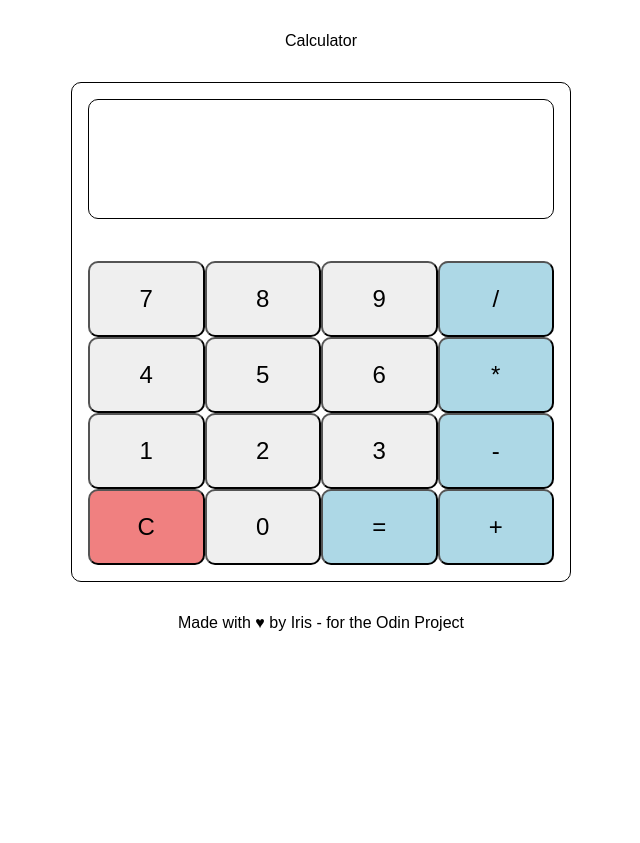
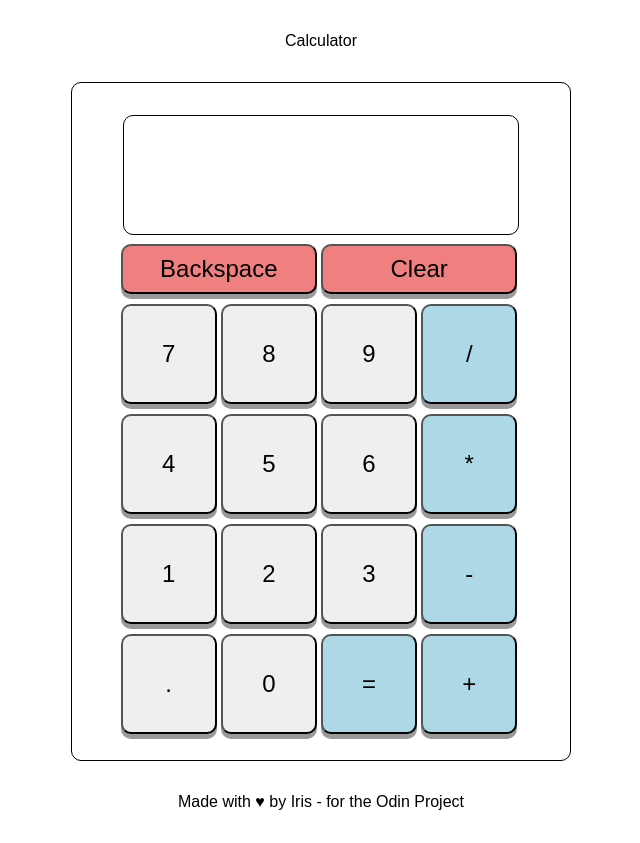
Before and after one commit to irisvw/calculator, a plain HTML site: page index.html in a window 1280 px wide. Shown: the whole page, without its empty margins (319-959 px from the left). Before the commit the page ends 800 px from the top, so only its background shows below. Drawn offline with Linux system fonts and the light colour scheme.

Commit message:
style buttons and overall layout

```diff
--- a/index.html
+++ b/index.html
@@ -13,6 +13,9 @@
         <header>Calculator</header>
         <div class="calculator">
             <div id="display"></div>
+            <div id="buttonContainer">
+                <button class="clearButton" id="buttonDelete">Backspace</button>
+                <button class="clearButton" id="clearButton">Clear</button>
                 <button class="numberButton" id="button7">7</button>
                 <button class="numberButton" id="button8">8</button>
                 <button class="numberButton" id="button9">9</button>
@@ -25,10 +28,11 @@
                 <button class="numberButton" id="button2">2</button>
                 <button class="numberButton" id="button3">3</button>
                 <button class="operateButton" id="button-">-</button>
-            <button class="clearButton" id="clearButton">C</button>
+                <button class="decimalButton" id="decimalButton">.</button>
                 <button class="numberButton" id="button0">0</button>
                 <button class="evaluateButton" id="button=">=</button>
                 <button class="operateButton" id="button+">+</button>
+            </div>
         </div>
         <footer>Made with ♥ by Iris - for the Odin Project</footer>
     </div>
--- a/style.css
+++ b/style.css
@@ -1,4 +1,5 @@
-html, body {
+html,
+body {
     box-sizing: border-box;
     margin: 0;
     padding: 0;
@@ -25,10 +26,11 @@ footer {
 .calculator {
     box-sizing: border-box;
     display: flex;
-    flex-wrap: wrap;
-    height: 50%;
-    width: 80%;
-    max-height: 500px;
+    flex-direction: column;
+    align-items: center;
+    height: 80%;
+    width: 90%;
+    max-height: 700px;
     max-width: 500px;
     border: 1px solid black;
     border-radius: 10px;
@@ -36,30 +38,62 @@ footer {
     flex-grow: 1;
 }
 
+#buttonContainer {
+    box-sizing: border-box;
+    padding: 2%;
+    height: 90%;
+    width: 90%;
+    display: flex;
+    flex-wrap: wrap;
+    row-gap: 10px;
+    column-gap: 1%;
+}
+
 .calculator button {
     box-sizing: border-box;
-    width: 25%;
-    min-height: 20%;
     border-radius: 10px;
     font-size: 24px;
+    cursor: pointer;
+    box-shadow: 0 5px #999;
+}
 
+.calculator button:active {
+    background-color: white;
+    box-shadow: 0 5px #666;
+    transform: translateY(2px);
 }
 
 #display {
-    width: 100%;
+    width: 85%;
     box-sizing: border-box;
     font-size: 48px;
     text-align: right;
     border: 1px solid black;
     border-radius: 10px;
     padding: 1rem;
+    margin-top: 1rem;
     height: 120px;
 }
 
-#clearButton {
-   background-color: lightcoral;
+
+.numberButton,
+.operateButton,
+.decimalButton,
+.evaluateButton {
+    box-sizing: border-box;
+    width: 24%;
+    height: 100px;
 }
 
-.operateButton, .evaluateButton {
+.operateButton,
+.evaluateButton {
+    box-sizing: border-box;
     background-color: lightblue;
 }
+
+.clearButton {
+    box-sizing: border-box;
+    background-color: lightcoral;
+    height: 50px;
+    width: 49%;
+}
```
Lines whose indentation alone changed are shown as unchanged.
